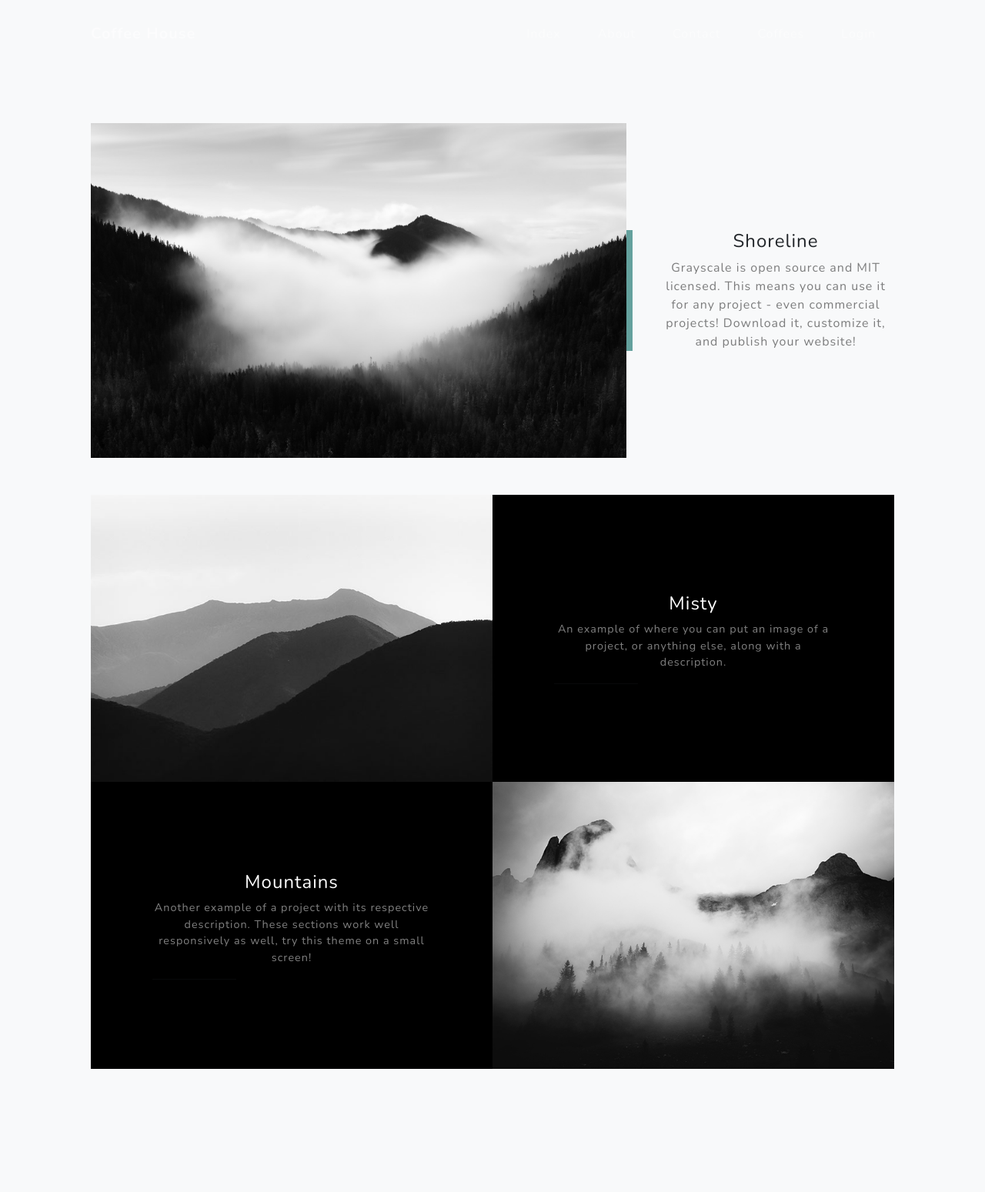
After one commit to JacpAbt/prova, a Django app: page /coffees in a window 1280 px wide. The commit adds this page. Shown: the whole page at 77% size. Run offline with Django 4.2, Linux system fonts and the light colour scheme; some libraries are stand-ins or nearby versions.

Commit message:
templates

```diff
--- a/Progetto/Progetto/apps/public/views.py
+++ b/Progetto/Progetto/apps/public/views.py
@@ -1,6 +1,5 @@
 from django.shortcuts import render
 from django.http import HttpRequest, HttpResponse
-
 def index(request: HttpRequest) -> HttpResponse:
     print(request.user)
     return render(request, 'index.html')
@@ -10,3 +9,6 @@ def about(request: HttpRequest) -> HttpResponse:
 
 def contact(request: HttpRequest) -> HttpResponse:
     return render(request, 'contact.html')
+
+def coffees(request: HttpRequest) -> HttpResponse:
+    return render(request, 'Coffees.html')
--- /dev/null
+++ b/Progetto/Progetto/templates/Coffees.html
@@ -0,0 +1,54 @@
+{% extends 'base.html' %}
+{% load static %}
+
+{% block title %}Coffees{% endblock %}
+<body>
+    <main id="coffees">
+        {% block content %}
+        <section class="projects-section bg-light" id="projects">
+            <div class="container px-4 px-lg-5">
+                <!-- Featured Project Row-->
+                <div class="row gx-0 mb-4 mb-lg-5 align-items-center">
+                    <div class="col-xl-8 col-lg-7"><img class="img-fluid mb-3 mb-lg-0" src="{% static 'theme/assets/img/bg-masthead.jpg' %}" alt="..." /></div>
+                    <div class="col-xl-4 col-lg-5">
+                        <div class="featured-text text-center text-lg-left">
+                            <h4>Shoreline</h4>
+                            <p class="text-black-50 mb-0">Grayscale is open source and MIT licensed. This means you can use it for any project - even commercial projects! Download it, customize it, and publish your website!</p>
+                        </div>
+                    </div>
+                </div>
+                <!-- Project One Row-->
+                <div class="row gx-0 mb-5 mb-lg-0 justify-content-center">
+                    <div class="col-lg-6"><img class="img-fluid" src="{% static 'theme/assets/img/demo-image-01.jpg' %}" alt="..." /></div>
+                    <div class="col-lg-6">
+                        <div class="bg-black text-center h-100 project">
+                            <div class="d-flex h-100">
+                                <div class="project-text w-100 my-auto text-center text-lg-left">
+                                    <h4 class="text-white">Misty</h4>
+                                    <p class="mb-0 text-white-50">An example of where you can put an image of a project, or anything else, along with a description.</p>
+                                    <hr class="d-none d-lg-block mb-0 ms-0" />
+                                </div>
+                            </div>
+                        </div>
+                    </div>
+                </div>
+                <!-- Project Two Row-->
+                <div class="row gx-0 justify-content-center">
+                    <div class="col-lg-6"><img class="img-fluid" src="{% static 'theme/assets/img/demo-image-02.jpg' %}" alt="..." /></div>
+                    <div class="col-lg-6 order-lg-first">
+                        <div class="bg-black text-center h-100 project">
+                            <div class="d-flex h-100">
+                                <div class="project-text w-100 my-auto text-center text-lg-right">
+                                    <h4 class="text-white">Mountains</h4>
+                                    <p class="mb-0 text-white-50">Another example of a project with its respective description. These sections work well responsively as well, try this theme on a small screen!</p>
+                                    <hr class="d-none d-lg-block mb-0 me-0" />
+                                </div>
+                            </div>
+                        </div>
+                    </div>
+                </div>
+            </div>
+        </section>
+        {% endblock %}
+    </main>
+</body>
--- a/Progetto/Progetto/templates/about.html
+++ b/Progetto/Progetto/templates/about.html
@@ -3,6 +3,8 @@
 
 {% block title %}About{% endblock %}
 
+<body>
+    <main id="about">
         {% block content %}
             <section class="about-section text-center" id="about">
                 <div class="container px-4 px-lg-5">
@@ -20,3 +22,5 @@
                 </div>
             </section>
         {% endblock %}
+    </main>
+</body>
--- a/Progetto/Progetto/templates/accounts/profile.html
+++ b/Progetto/Progetto/templates/accounts/profile.html
@@ -4,6 +4,7 @@
 {% block title %}About{% endblock %}
 
 {% block content %}
+
 <section class="about-section text-center" id="about">
     <div class="container px-4 px-lg-5">
         <div class="row gx-4 gx-lg-5 justify-content-center">
--- a/Progetto/Progetto/templates/index.html
+++ b/Progetto/Progetto/templates/index.html
@@ -4,6 +4,8 @@
 
 {% block title %}Index{% endblock %}
 
+<body>
+    <main id="home">
         {% block content %}
         <!-- Masthead -->
         <header class="masthead">
@@ -12,9 +14,11 @@
                     <div class="text-center">
                         <h1 class="mx-auto my-0 text-uppercase">Coffee House</h1>
                         <h2 class="text-white-50 mx-auto mt-2 mb-5">A free site to start your adventure in coffee</h2>
-                <a class="btn btn-primary" href='#about'>Get Started</a>
+                        <a class="btn btn-primary" href='about'>Get Started</a>
                     </div>
                 </div>
             </div>
         </header>
         {% endblock %}
+    </main>
+</body>
--- a/Progetto/Progetto/templates/navbar.html
+++ b/Progetto/Progetto/templates/navbar.html
@@ -1,6 +1,7 @@
 {% url 'public:contact' as contact_url %}
 {% url 'public:about' as about_url %}
 {% url 'public:index' as index_url %}
+{% url 'public:coffees' as coffees_url %}
 {% url 'accounts:profile' as profile_url %}
 
 <nav class="navbar navbar-expand-lg navbar-light fixed-top" id="mainNav">
@@ -15,6 +16,7 @@
                 <li class="nav-item"><a class="nav-link {% if request.path == index_url %}active{% endif %}" href='{{ index_url }}'>Index</a></li>
                 <li class="nav-item"><a class="nav-link {% if request.path == about_url %}active{% endif %}" href='{{ about_url }}'>About</a></li>
                 <li class="nav-item"><a class="nav-link {% if request.path == contact_url %}active{% endif %}" href='{{ contact_url }}'>Contact</a></li>
+                <li class="nav-item"><a class="nav-link {% if request.path == coffees_url %}active{% endif %}" href='{{ coffees_url }}'>Coffees</a></li>
                 {% if user.is_authenticated %}
                     <li class="nav-item"><a class="nav-link {% if request.path == profile_url %}active{% endif %}" href='{{ profile_url}}'>Profile</a></li>
                     <li class="nav-item"><a class="nav-link" href='{% url "accounts:logout" %}'>Logout</a></li>
--- a/Progetto/static/css/main.css
+++ b/Progetto/static/css/main.css
@@ -13,22 +13,22 @@
     background-color: aquamarine;
 } */
 
-.masthead {
+/* #home {
     position: relative;
     width: 100%;
     height: auto;
     min-height: 35rem;
     padding: 15rem 0;
-    background: linear-gradient(to bottom, rgba(0, 0, 0, 0.3) 0%, rgba(0, 0, 0, 0.7) 75%, #000 100%), url("../assets/img/coffee_bar.jpg");
+    background: linear-gradient(to bottom, rgba(0, 0, 0, 0.3) 0%, rgba(0, 0, 0, 0.7) 75%, #000 100%), url("{% static 'theme/assets/img/coffee-bar.jpg' %}");
     background-position: center;
     background-repeat: no-repeat;
     background-attachment: scroll;
     background-size: cover;
   }
 
-  .about-section {
+#about {
     padding-top: 10rem;
     background: linear-gradient(to bottom, #000 0%, rgba(0, 0, 0, 0.9) 75%, rgba(0, 0, 0, 0.8) 100%), url("{% static 'theme/assets/img/coffee-bar.jpg' %}");
     background-position: center;
     background-size: cover;
-}
+} */
```
Lines whose indentation alone changed are shown as unchanged.
